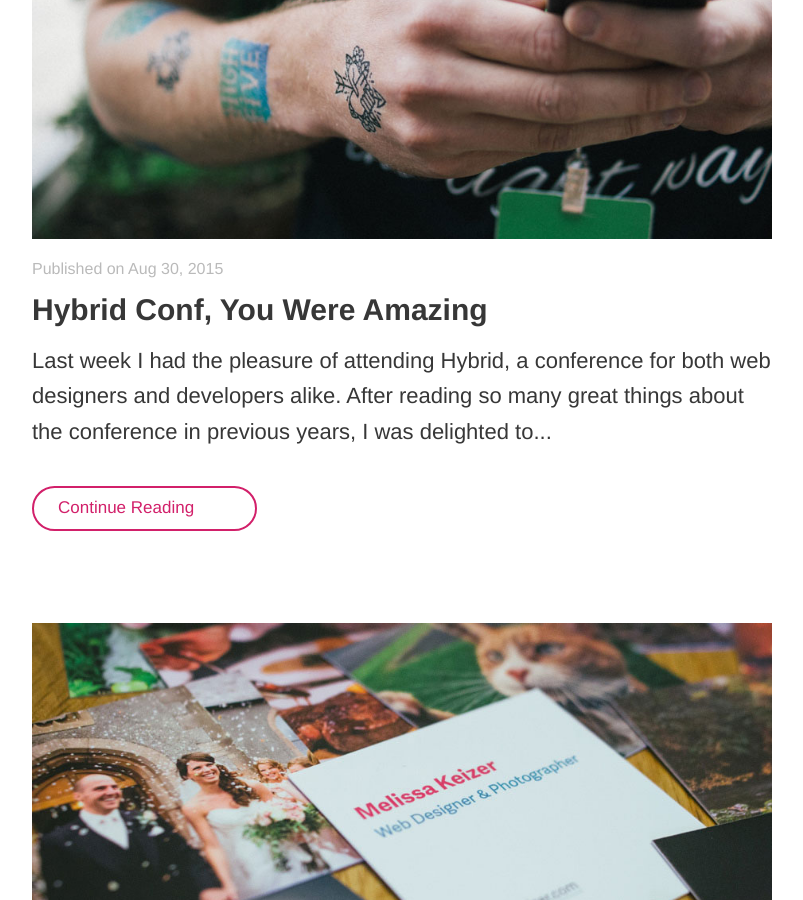
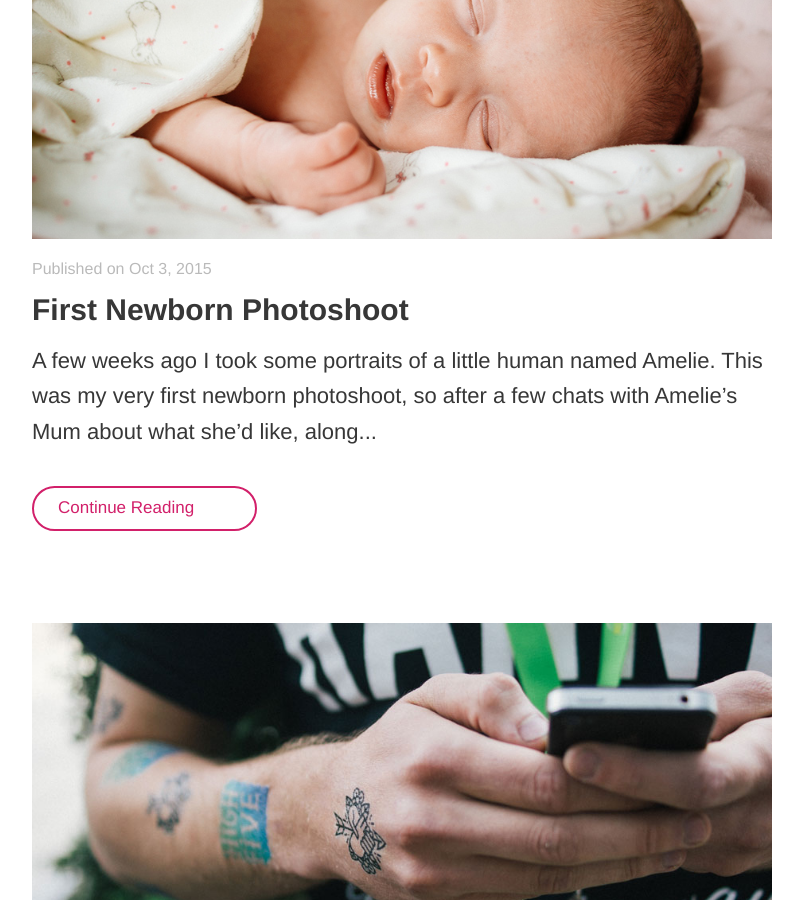
Before and after one commit to melissakeizer/melissakeizer.com, a Jekyll site: the page built from journal/index.html, in a window 1280 px wide and 900 px high, scrolled down 540 px. Shown: the whole window, without its empty margins (238-1041 px from the left). Built offline with Jekyll 4.4.1, drawn with Linux system fonts in a browser that asks for light colours; nearby versions of some CDN libraries; the list of posts is cut into pages by our own code.

Commit message:
new blog post added - first newborn photoshoot

```diff
--- a/_config.yml
+++ b/_config.yml
@@ -16,5 +16,5 @@ instagram:  http://instagram.com/keizgoesboom
 # Build settings
 markdown: kramdown
 permalink: /journal/:title/
-paginate: 4
+paginate: 5
 paginate_path: "/journal/:num/"
--- /dev/null
+++ b/_posts/2015-10-03-first-newborn-photoshoot.markdown
@@ -0,0 +1,26 @@
+---
+layout: post
+selected: journal
+title:  "First Newborn Photoshoot"
+date:   2015-10-03 13:50:00
+preview-image: "/img/blog-previews/baby-amelie.jpg"
+
+---
+
+A few weeks ago I took some portraits of a little human named Amelie. This was my very first newborn photoshoot, so after a few chats with Amelie's Mum about what she'd like, along with a little Pinterest research, we set a date to do the shoot.
+
+![photo caption](../../img/blog/baby-amelie-sleepy.jpg "Baby Amelie")
+<span class="caption">The heat and multiple feeds made little Amelie very sleepy</span>
+
+Amelie was only 11 days old, tiny and very cute. Her mother Sarah had the heating in the house on blast so that she wouldn't be cold as we lay her out on blankets to take her portrait (pro tip!).
+
+
+![photo caption](../../img/blog/baby-amelie-blanket.jpg "Baby Amelie")
+<span class="caption">Eleven day old Amelie</span>
+
+We tried a few different setups, including placing her in a wicker basket, curled up beside a few of her favourite cuddly toys and the "infinity blanket". The latter involved draping a large blanket over the sofa a pillow, held in place with a few clothes-pegs.
+
+![photo caption](../../img/blog/baby-amelie-diptych.jpg "Baby Amelie")
+<span class="caption">Amelie in a wicker blanket and in the infinity blanket setup</span>
+
+The shoot was a little more challenging than what Pinterest would have you believe. During the two hour shoot we paused for a few feedings and clean-ups, but little Amelie was a pleasure to shoot and proved to be very photogenic. I was very happy I had the chance to take Amelie's portraits and there's no better feeling when a client tells you how happy they are with the photos! :)
```
Also changed, not shown: img/blog-previews/baby-amelie.jpg (added), img/blog/baby-amelie-basket.jpg (added), img/blog/baby-amelie-blanket.jpg (added), img/blog/baby-amelie-diptych.jpg (added), img/blog/baby-amelie-sleepy.jpg (added), 10 other files.
